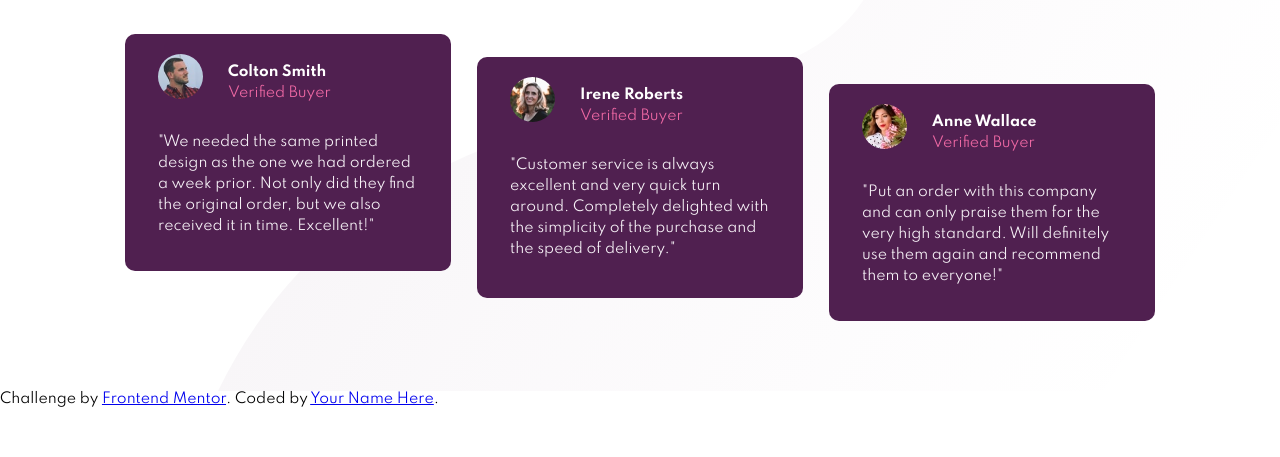
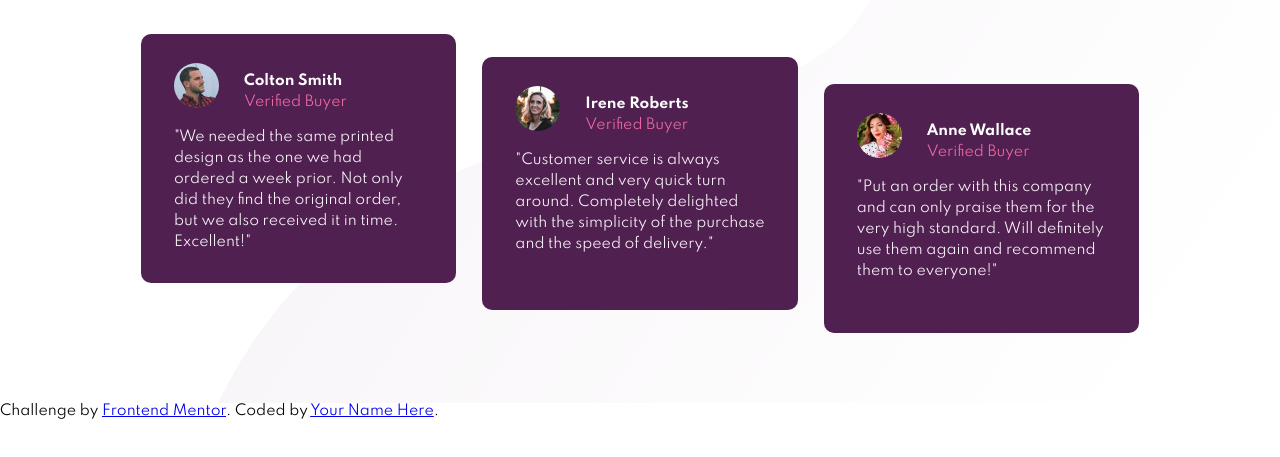
Before and after one commit to dindonuts/tryingflexbox, a plain HTML site: page index.html in a window 1280 px wide. Shown: the part 285-742 px from the top of the page. Drawn offline with Linux system fonts and the light colour scheme.

Commit message:
Add files via upload

```diff
--- a/scss/_globals.scss
+++ b/scss/_globals.scss
@@ -30,7 +30,7 @@ body {
     background-position: top 0px left 0px, bottom 0px right 0px;
 
     @include breakpoint-up(large) {
-        padding: 5rem 7rem;
+        padding: 5rem 8rem;
         background-image: url("/images/bg-pattern-top-desktop.svg"), url("/images/bg-pattern-bottom-desktop.svg");
         background-size: 35%, 83%;
         background-repeat: no-repeat, no-repeat;
@@ -148,7 +148,7 @@ body {
         .description {
             flex: 1 1 20%;
             margin: 0.5rem;
-            padding: 1.25rem 2.0625rem;
+            padding: 1.825rem 2.0625rem;
             border-radius: 0.625rem;
             line-height: 1.5;
             background-color: $veryDarkMagenta;
@@ -189,6 +189,7 @@ body {
             p {
                 font-size: $font-sm;
                 color: $lightGrayishMagenta;
+                margin-bottom: 0;
             }
         }
     }
```
Also changed, not shown: scss/style.css.
